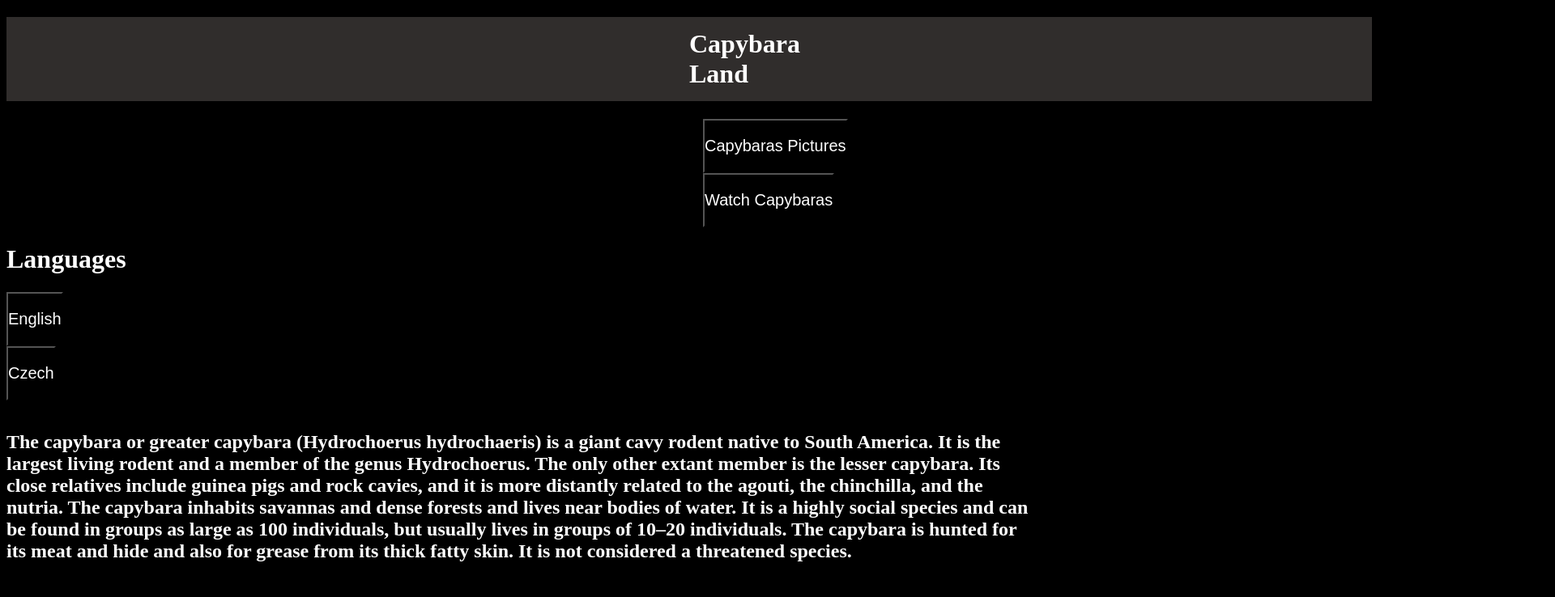
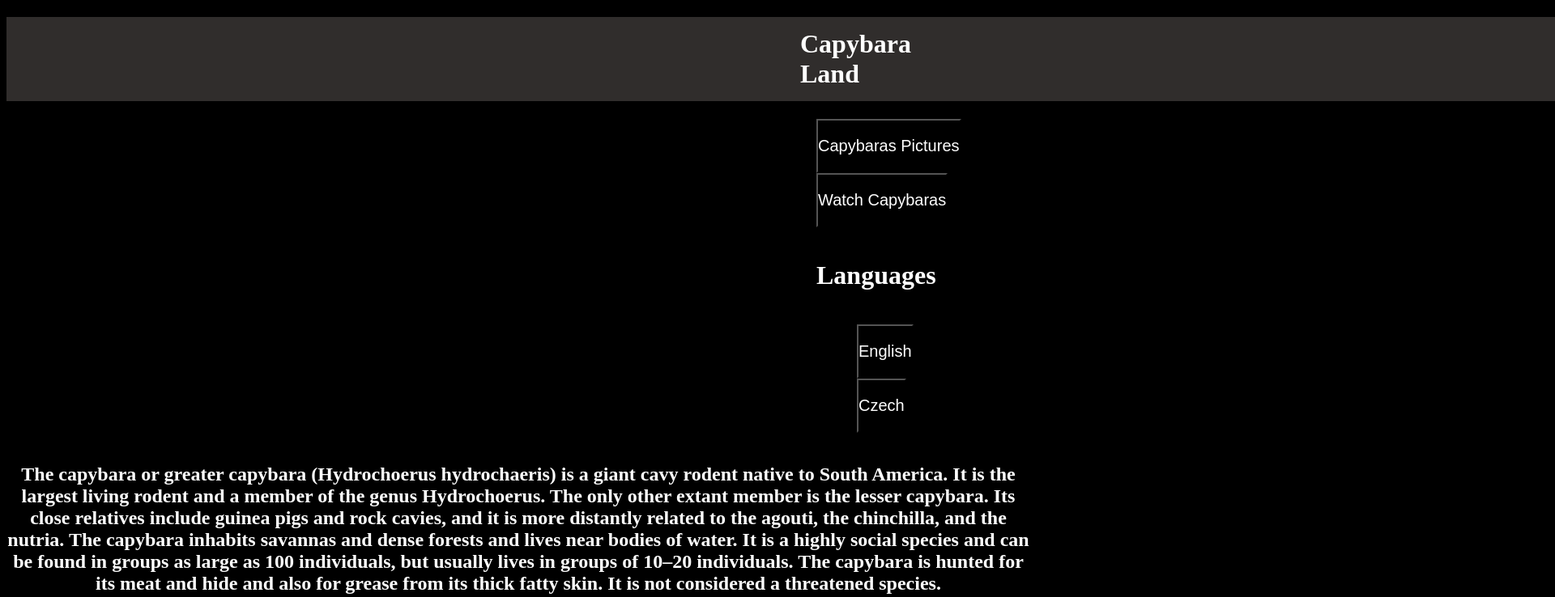
Before and after one commit to pakys1/capybaras, a plain HTML site: page index.html in a window 1280 px wide. Shown: the top 738 px of the page at 81% size, 1920 px wide, since content can reach past the window. Drawn offline with Linux system fonts and the light colour scheme.

Commit message:
Add files via upload

```diff
--- a/index.html
+++ b/index.html
@@ -27,26 +27,17 @@
     <button>Czech</button>
     </a>
   <br>
-<a href="https://www.toplist.cz"><script language="JavaScript" type="text/javascript" charset="utf-8">
-<!--
-document.write
-encodeURIComponent(document.referrer)+'&t='+encodeURIComponent(document.title)+'&l='+encodeURIComponent(document.URL)+
-'&wi='+encodeURIComponent(window.screen.width)+'&he='+encodeURIComponent(window.screen.height)+'&cd='+
-encodeURIComponent(window.screen.colorDepth)+'" width="88" height="60" border=0 alt="TOPlist" />');
-//--></script><noscript>
-alt="TOPlist" width="88" height="60" /></noscript></a>
-
   <br>
   <h2>The capybara or greater capybara (Hydrochoerus hydrochaeris) is a giant cavy rodent native to South America. It is the largest living rodent and a member of the genus Hydrochoerus. The only other extant member is the lesser capybara. Its close relatives include guinea pigs and rock cavies, and it is more distantly related to the agouti, the chinchilla, and the nutria. The capybara inhabits savannas and dense forests and lives near bodies of water. It is a highly social species and can be found in groups as large as 100 individuals, but usually lives in groups of 10–20 individuals. The capybara is hunted for its meat and hide and also for grease from its thick fatty skin. It is not considered a threatened species.</h2>
 </body>
 <style>
     #nazev{
-   padding: 15px 843px;
+   padding: 15px 980px;
    background-color:rgb(48, 45, 44);
  }
  a {
   color: rgb(255, 255, 255);
-  padding: 10px 860px;
+  padding: 10px 1000px;
   width: 1000px;
   height: 1000px;
 }
@@ -63,13 +54,15 @@ button {
 		}
     h2 {
       color: #ffffff;
+      text-align: center;
 
     }
     #jazyky {
       color: #ffffff;
+      padding: 20px 1000px;
     }
     #english {
-      padding: 20px 0px;
+      padding: 20px 1050px;
     }
 </style>
 </html>
```
